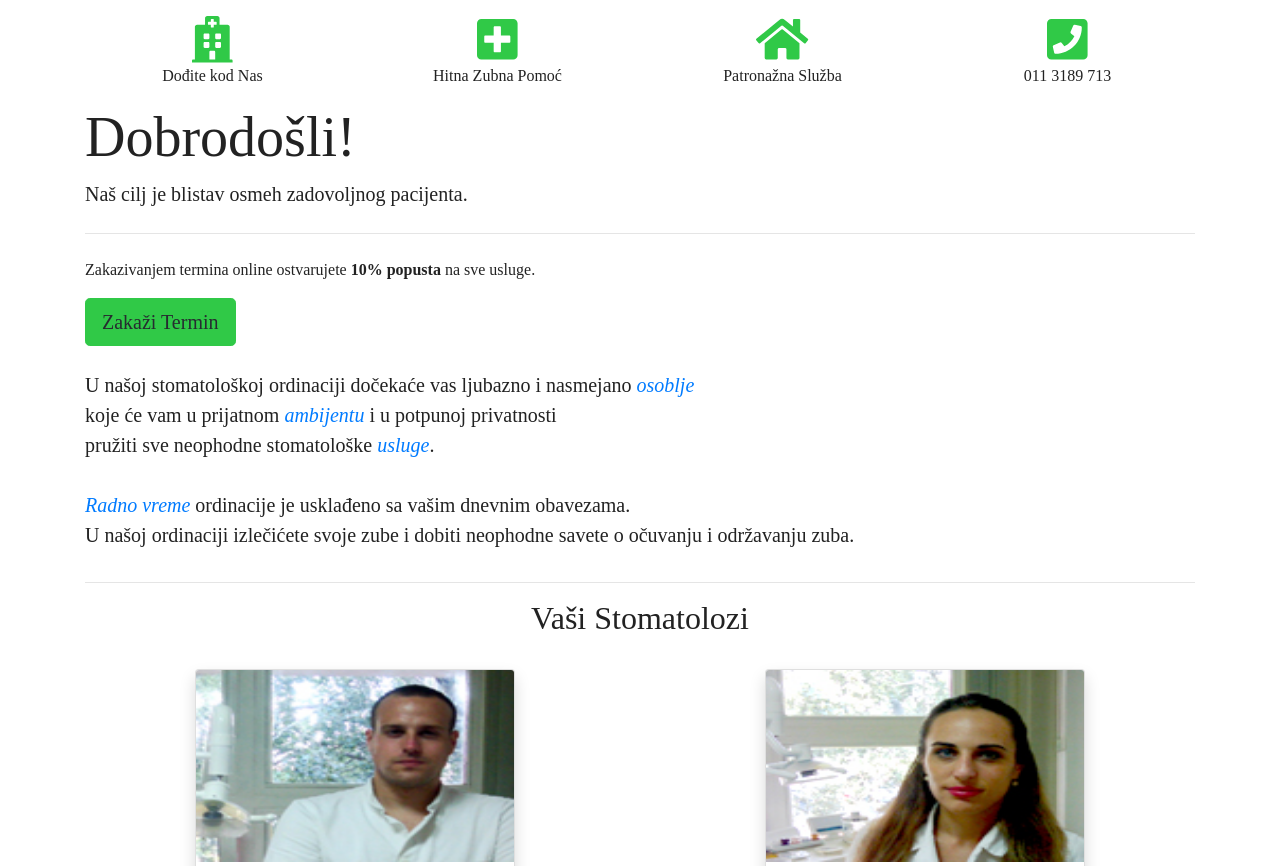
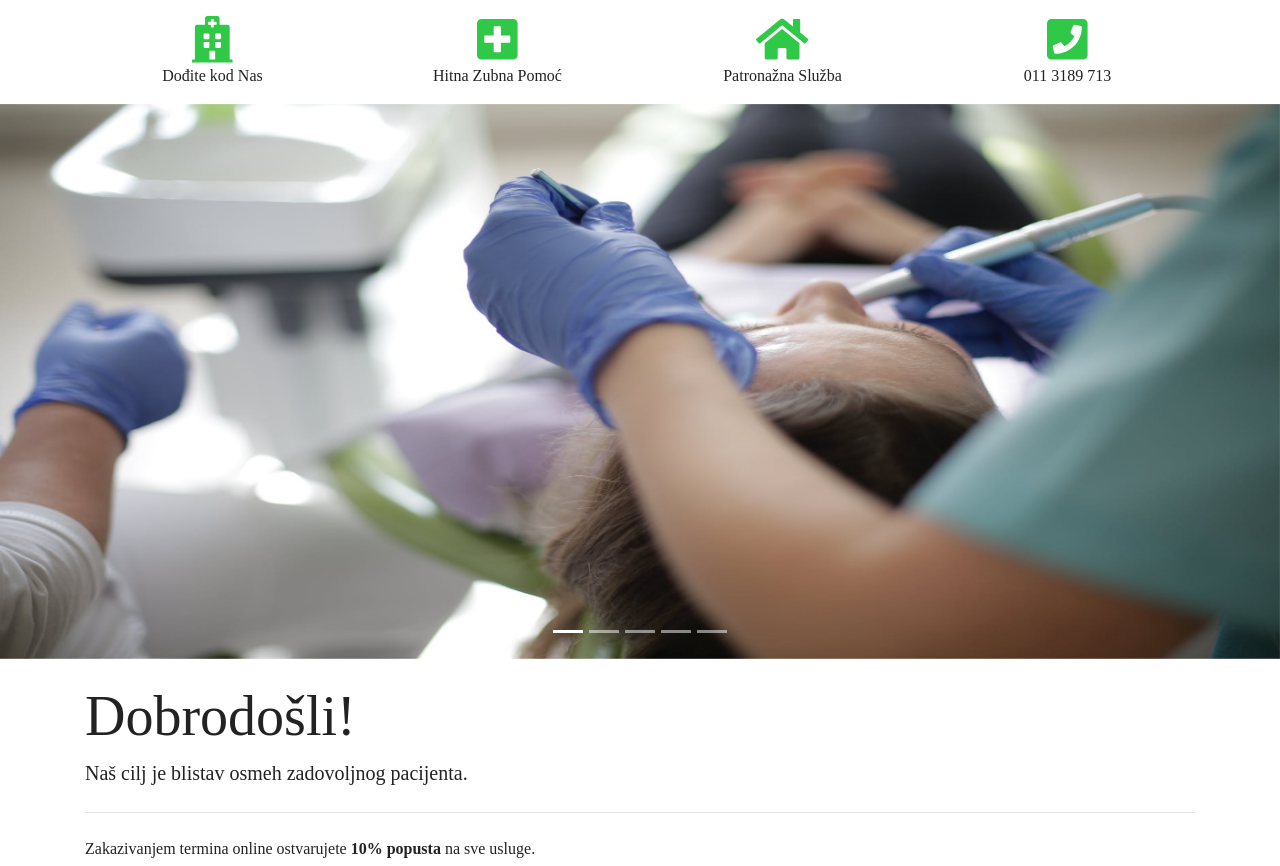
Before and after one commit to aleksandar-galic/milbo_dent, a PHP site: page / in a window 1280 px wide. Shown: the part 100-966 px from the top of the page. Run offline with PHP 8.4, Linux system fonts and the light colour scheme; some web fonts are replaced.

Commit message:
feat: slider

```diff
--- a/views/index.view.php
+++ b/views/index.view.php
@@ -1,4 +1,34 @@
 <?php require ('partials/header.php'); ?>
+
+	<!-- Image slider -->
+	<div id="portfolio" class="mb-4">
+		<div id="slides" class="carousel slide" data-ride="carousel">
+			<ol class="carousel-indicators">
+				<li data-target="#slides" data-slide-to="0" class="active"></li>
+				<li data-target="#slides" data-slide-to="1"></li>
+				<li data-target="#slides" data-slide-to="2"></li>
+				<li data-target="#slides" data-slide-to="3"></li>
+				<li data-target="#slides" data-slide-to="4"></li>
+			</ol>
+			<div class="carousel-inner">
+				<div class="carousel-item active">
+					<img class="d-block w-100 img-fluid" src="images/Slider/1.jpeg" alt="First slide">
+				</div>
+				<div class="carousel-item">
+					<img class="d-block w-100 img-fluid" src="images/Slider/2.jpeg" alt="First slide">
+				</div>
+				<div class="carousel-item">
+					<img class="d-block w-100 img-fluid" src="images/Slider/3.jpeg" alt="First slide">
+				</div>
+				<div class="carousel-item">
+					<img class="d-block w-100 img-fluid" src="images/Slider/4.jpg" alt="First slide">
+				</div>
+				<div class="carousel-item">
+					<img class="d-block w-100 img-fluid" src="images/Slider/5.jpeg" alt="First slide">
+				</div>
+			</div>
+		</div>
+	</div>
 
 	<!-- Welcome -->
 	<div class="welcome container pb-4">
--- a/views/partials/style.css
+++ b/views/partials/style.css
@@ -39,6 +39,18 @@ html, body {
 
 .callToAction a {
 	text-decoration: none;
+}
+
+/*Carousel*/
+.carousel img {
+    max-height: 555px;
+}
+
+.item img {
+    position: absolute;
+    top: 0;
+    left: 0;
+    min-height: 300px;
 }
 
 /*Welcome*/
```
Also changed, not shown: images/Slider/1.jpeg (added), images/Slider/2.jpeg (added), images/Slider/3.jpeg (added), images/Slider/4.jpg (added), images/Slider/5.jpeg (added).
